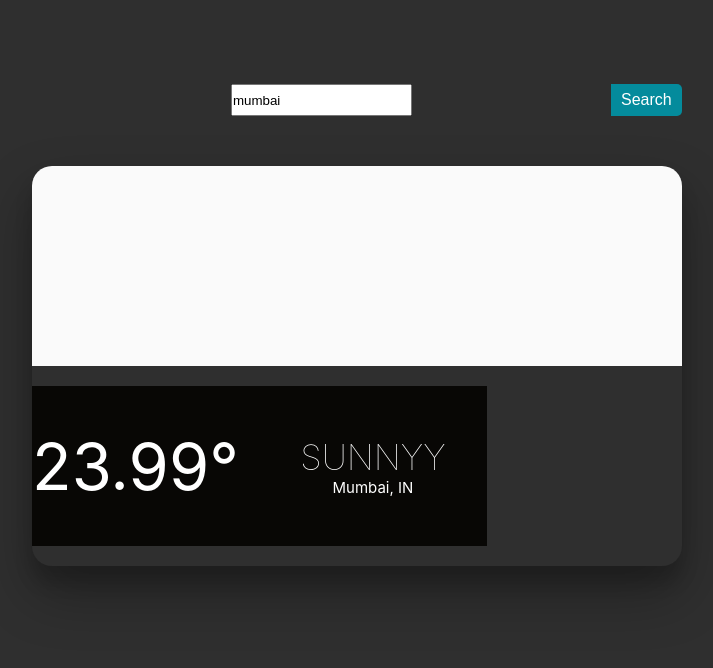
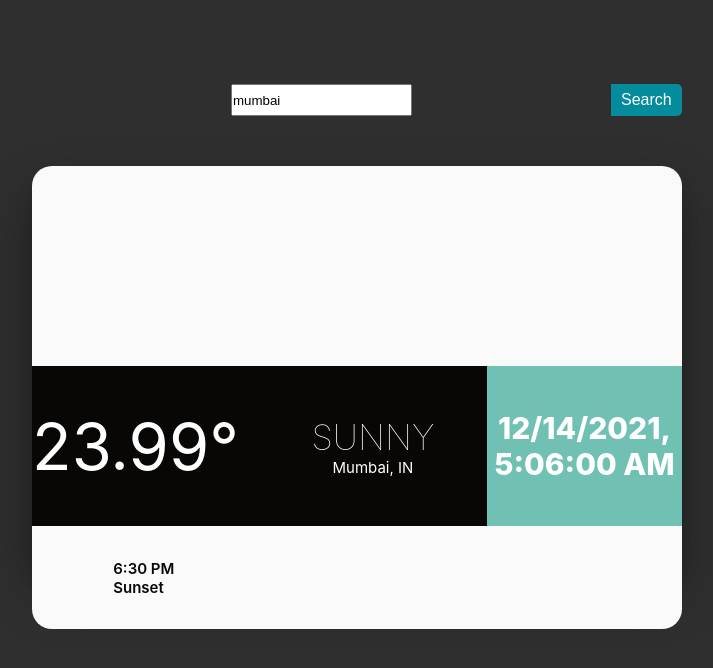
Before and after one commit to Mayenthedeveloper/open-weather-app, a React (Create React App) app: page / in a window 1280 px wide. Shown: the top 668 px of the page, without its empty margins (283-996 px from the left). Built offline with nearby package versions, Linux system fonts and the light colour scheme; some icons are missing.

Commit message:
Updated weatherDetail

```diff
--- a/src/components/WeatherDetails.js
+++ b/src/components/WeatherDetails.js
@@ -12,8 +12,22 @@ function WeatherDetails() {
             <span>23.99&deg;</span>
           </div>
           <div className="description">
-            <div className="weatherCondition">sunnyy</div>
+            <div className="weatherCondition">sunny</div>
             <div className="place">Mumbai, IN</div>
+          </div>
+        </div>
+        <div className="date">{new Date().toLocaleString()}</div>
+        <div className="extra-temp">
+          <div className="temp-info-minmax">
+            <div className="two-sided-section">
+              <p>
+                <i className={"wi wi-sunset"}></i>
+              </p>
+              <p className="extra-info-leftside">
+                6:30 PM <br />
+                Sunset
+              </p>
+            </div>
           </div>
         </div>
       </article>
```
